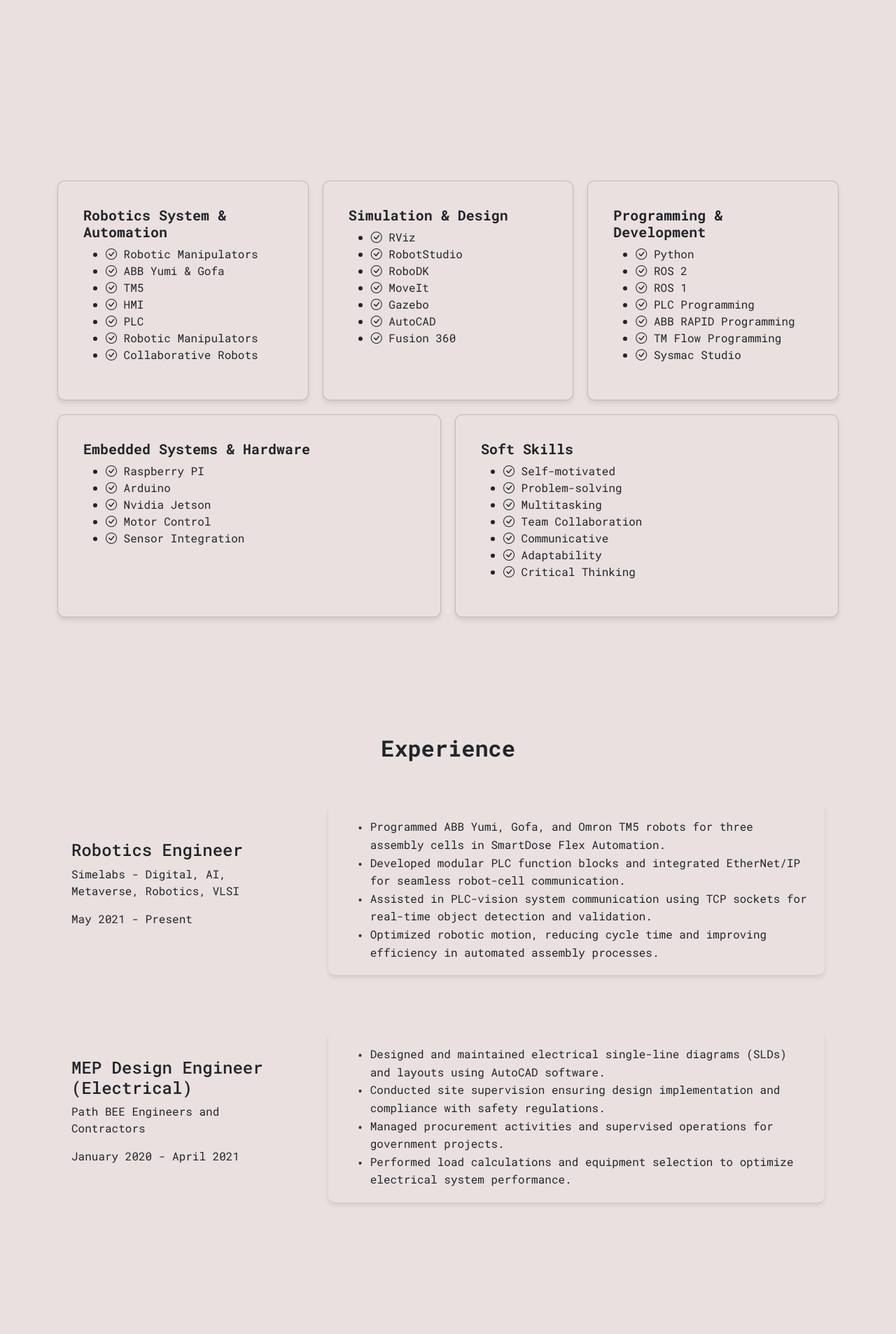
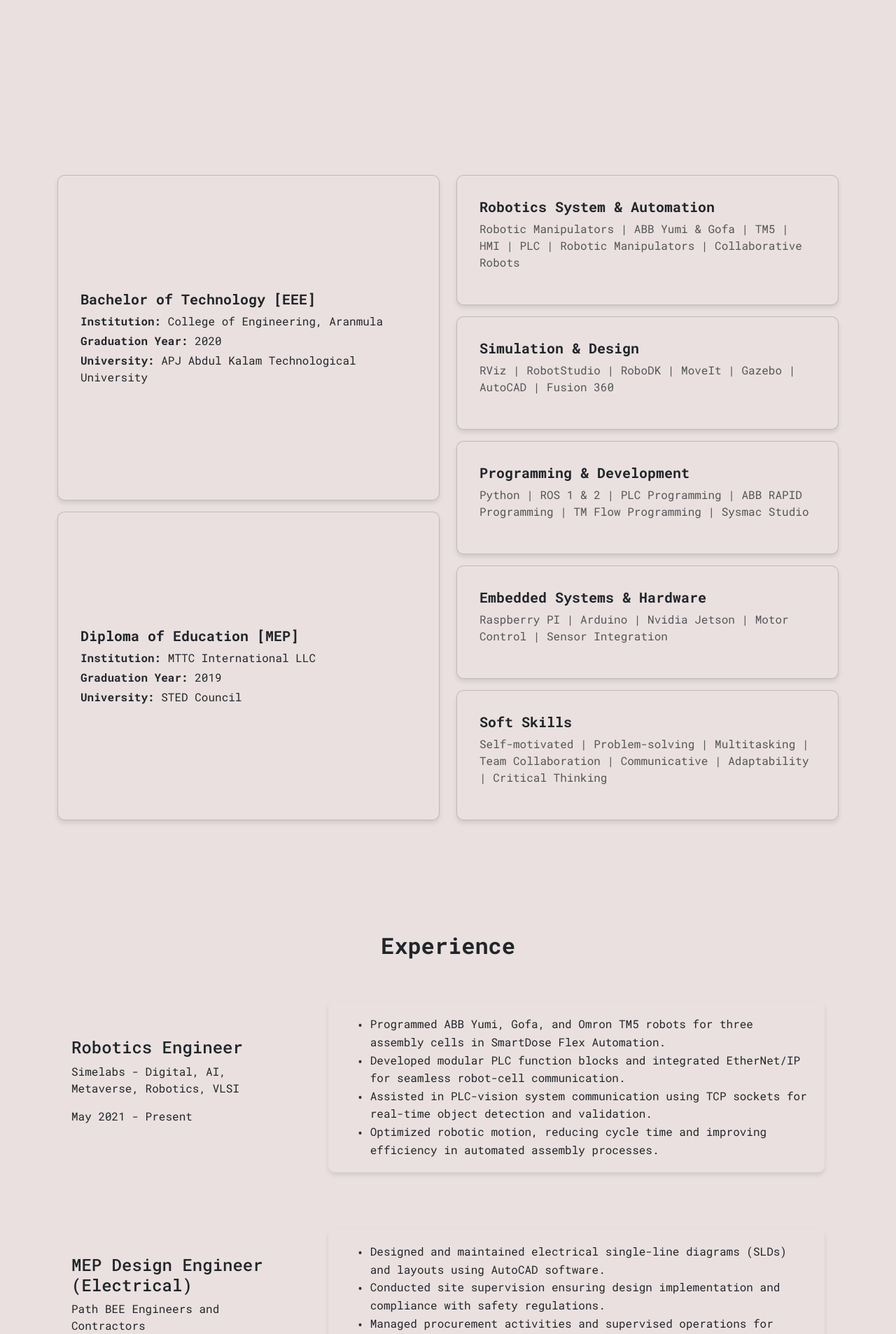
Before and after one commit to bonnybabukachappilly/bonnybabukachappilly.github.io, a Flask app: page / in a window 1280 px wide. Shown: the part 630-2536 px from the top of the page at 70% size. Run offline with Flask 3, Linux system fonts and the light colour scheme.

Commit message:
updating experience and about section

```diff
--- a/my_portfolio/data/portfolio.json
+++ b/my_portfolio/data/portfolio.json
@@ -78,7 +78,7 @@
             "university": "APJ Abdul Kalam Technological University"
         },
         {
-            "course": "Diploma of Education in MEP",
+            "course": "Diploma of Education [MEP]",
             "institution": "MTTC International LLC",
             "year": "2019",
             "university": "STED Council"
@@ -167,8 +167,7 @@
             "name": "Programming & Development",
             "keywords": [
                 "Python",
-                "ROS 2",
-                "ROS 1",
+                "ROS 1 & 2",
                 "PLC Programming",
                 "ABB RAPID Programming",
                 "TM Flow Programming",
--- a/my_portfolio/static/styles/about.css
+++ b/my_portfolio/static/styles/about.css
@@ -4,64 +4,65 @@
     max-width: 100vw;
     min-height: 100vh;
     display: flex;
-    flex-direction: column;
     justify-content: center;
     align-items: center;
     padding: 80px 0;
 }
 
-/* Bio Card (Full Width) */
-.bio-card {
-    width: 100%;
+.education-card .card-body {
     background: var(--bg-color);
-    padding: 20px;
-    border-radius: 10px;
-    box-shadow: 0px 4px 6px rgba(0, 0, 0, 0.1);
-    text-align: center;
-    margin-bottom: 20px;
-}
-
-/* Skills Container (Matches Bio Card Width) */
-.skills-container {
-    width: 100%;
-    display: flex;
-    flex-wrap: wrap;
-    justify-content: space-between;
-    gap: 20px;
-}
-
-/* Skill Card (Now Matches Bio Card Width) */
-.skill-card {
-    flex: 1;
-    min-width: 30%;
-    /* Maximum 3 per row */
-    background: var(--bg-color);
-    padding: 20px;
-    border-radius: 10px;
-    box-shadow: 0px 4px 6px rgba(0, 0, 0, 0.1);
-    text-align: left;
-}
-
-/* Ensure Equal Heights for Skill Cards */
-.skills-container .skill-card {
     display: flex;
     flex-direction: column;
     justify-content: center;
+    height: 100%;
+    margin: 0;
 }
 
-/* Responsive Adjustments */
-@media (max-width: 992px) {
-    .skills-container {
-        flex-direction: column;
-        gap: 10px;
+/* Match Heights */
+.equal-height {
+    display: flex;
+    flex-direction: column;
+    height: 100%;
+}
+
+/* Ensure All Cards Fill Available Space */
+.education-container,
+.skills-container {
+    display: flex;
+    flex-direction: column;
+    height: 100%;
+}
+
+.education-card,
+.skill-card {
+    background: var(--bg-color);
+    border-radius: 10px;
+    box-shadow: 0px 4px 6px rgba(0, 0, 0, 0.1);
+
+    .education-card {
+        background: var(--bg-color);
+        border-radius: 10px;
+        box-shadow: 0px 4px 6px rgba(0, 0, 0, 0.1);
+        flex-grow: 1;
+        /* Ensures all cards stretch equally */
+
+        display: flex;
+        align-items: center;
+        /* Vertical Center */
     }
 
-    .about-section .container{
-        margin-bottom: 80px;
-    }
+    flex-grow: 1;
+    /* Makes sure all cards stretch equally */
+}
 
-    .skill-card {
-        min-width: 100%;
-        /* Stack cards in a single column */
+/* Hover Effect */
+.skill-card:hover {
+    transform: scale(1.02);
+    transition: transform 0.3s ease-in-out;
+}
+
+@media (max-width: 768px) {
+    .skills-section {
+        margin-top: 20px;
     }
 }
--- a/my_portfolio/static/styles/projects.css
+++ b/my_portfolio/static/styles/projects.css
@@ -94,6 +94,18 @@
     font-size: 1.2rem;
 }
 
+.toggle-btn {
+    position: absolute;
+    bottom: 15px;
+    right: 15px;
+    border-radius: 50%;
+    width: 40px;
+    height: 40px;
+    display: flex;
+    justify-content: center;
+    align-items: center;
+}
+
 /* Accordion Styling */
 .accordion {
     width: 100%;
--- a/my_portfolio/templates/about.html
+++ b/my_portfolio/templates/about.html
@@ -4,28 +4,44 @@
 
 <section id="about" class="about-section">
     <div class="container">
-        <!-- Bio Card -->
-        <!-- <div class="card bio-card">
-            <div class="card-body">
-                <h2 class="card-title fw-bold">About Me</h2>
-                <p class="card-text">{{config.summary}}</p>
-            </div>
-        </div> -->
-
-        <!-- Skills Section -->
-        <div class="skills-container">
-            {% for section in config.skills %}
-            <div class="card skill-card">
-                <div class="card-body">
-                    <h5 class="card-title fw-bold">{{ section.name }}</h5>
-                    <ul>
-                        {% for skill in section.keywords %}
-                        <li><i class="bi bi-check-circle"></i> {{ skill }}</li>
-                        {% endfor %}
-                    </ul>
+        <div class="row">
+            <!-- Left: Education Section -->
+            <div class="col-md-6 d-flex flex-column">
+                <div class="row g-3 flex-grow-1">
+                    {% for edu in config.education %}
+                    <div class="col-12">
+                        <div class="card education-card p-3 equal-height">
+                            <div class="card-body">
+                                <h5 class="fw-bold">{{ edu.course }}</h5>
+                                <p class="mb-1"><strong>Institution:</strong> {{ edu.institution }}</p>
+                                <p class="mb-1"><strong>Graduation Year:</strong> {{ edu.year }}</p>
+                                <p class="mb-0"><strong>University:</strong> {{ edu.university }}</p>
+                            </div>
+                        </div>
+                    </div>
+                    {% endfor %}
                 </div>
             </div>
-            {% endfor %}
+
+            <!-- Right: Skills Section (1 Card Per Row, Items Separated by '|') -->
+            <div class="col-md-6 d-flex flex-column skills-section">
+                <div class="row g-3 flex-grow-1">
+                    {% for section in config.skills %}
+                    <div class="col-12">
+                        <div class="card skill-card p-3 equal-height">
+                            <div class="card-body">
+                                <h5 class="fw-bold">{{ section.name }}</h5>
+                                <p class="text-muted">
+                                    {% for skill in section.keywords %}
+                                    {{ skill }}{% if not loop.last %} | {% endif %}
+                                    {% endfor %}
+                                </p>
+                            </div>
+                        </div>
+                    </div>
+                    {% endfor %}
+                </div>
+            </div>
         </div>
     </div>
 </section>
--- a/my_portfolio/templates/projects.html
+++ b/my_portfolio/templates/projects.html
@@ -28,12 +28,23 @@
                                     <p class="card-text"><strong>Duration:</strong> {{ config.projects[j].duration }}
                                     </p>
                                     <p class="card-text">{{ config.projects[j].description }}</p>
-                                    <h6 class="responsibilities-title">Key Responsibilities</h6>
-                                    <ul class="project-responsibilities">
-                                        {% for point in config.projects[j].tasks %}
-                                        <li>{{ point }}</li>
-                                        {% endfor %}
-                                    </ul>
+
+                                    <!-- Responsibilities Section (Initially Collapsed) -->
+                                    <div class="collapse project-responsibilities" id="collapseProject">
+                                        <h6 class="responsibilities-title">Key Responsibilities</h6>
+                                        <ul>
+                                            {% for point in config.projects[j].tasks %}
+                                            <li>{{ point }}</li>
+                                            {% endfor %}
+                                        </ul>
+                                    </div>
+
+                                    <!-- Toggle Button -->
+                                    <button class="btn toggle-btn expand-button" data-bs-toggle="collapse"
+                                        data-bs-target="#collapseProject" aria-expanded="false"
+                                        aria-controls="collapseProject">
+                                        <i class="bi bi-chevron-down"></i>
+                                    </button>
                                 </div>
                             </div>
                     </div>
@@ -84,6 +95,6 @@
     </div>
 </section>
 
-<!-- {% block javascript %}
+{% block javascript %}
 <script src="{{url_for('static', filename='js/navbar.js')}}"></script>
-{% endblock javascript %} -->
+{% endblock javascript %}
```
Also changed, not shown: my_portfolio/static/js/projects.js (+9 -20 lines).
